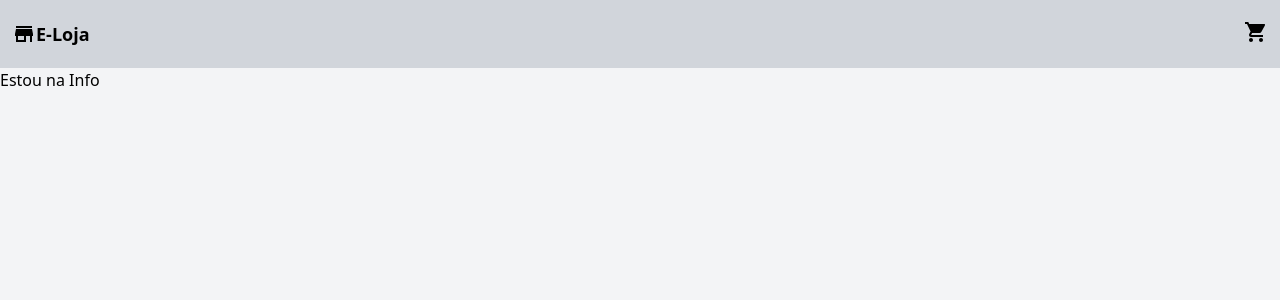
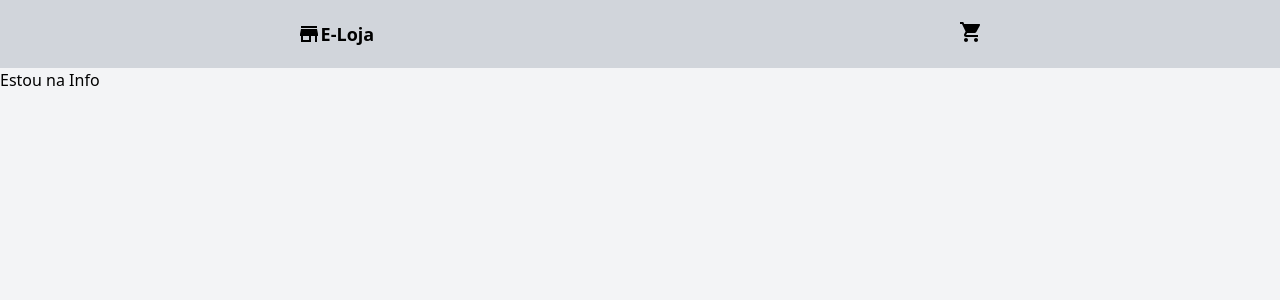
Before and after one commit to Jeann-Cavalcante/loja, a React (Vite) app: page /Info in a window 1280 px wide. Shown: the top 300 px of the page. Built offline with nearby package versions, Linux system fonts and the light colour scheme.

Commit message:
up header

```diff
--- a/src/components/Header.jsx
+++ b/src/components/Header.jsx
@@ -3,7 +3,7 @@ import { Link } from "react-router-dom";
 
 const Header = () => {
   return (
-    <header className="flex bg-gray-300 py-[20px] px-3 justify-between">
+    <header className="flex bg-gray-300 py-[20px] px-1 justify-around">
       <Link
         to="/"
         className="flex items-center text-lg font-bold cursor-pointer"
```
